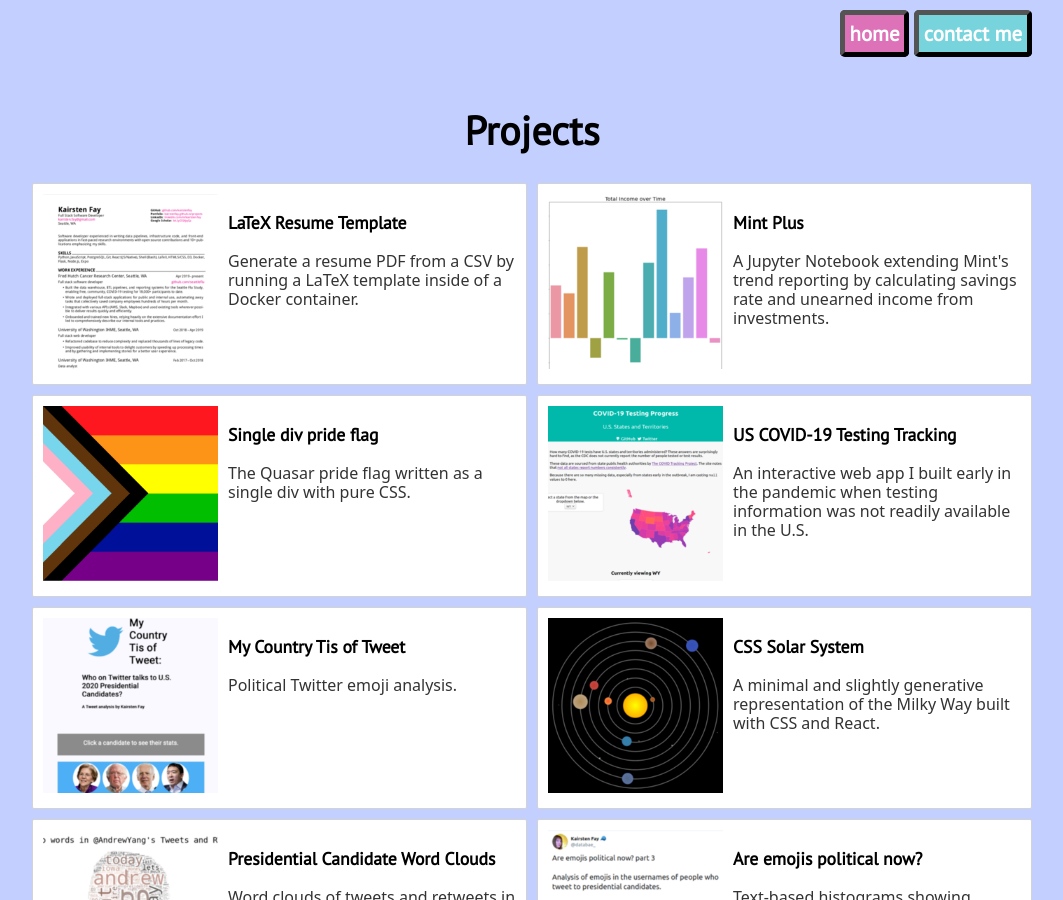
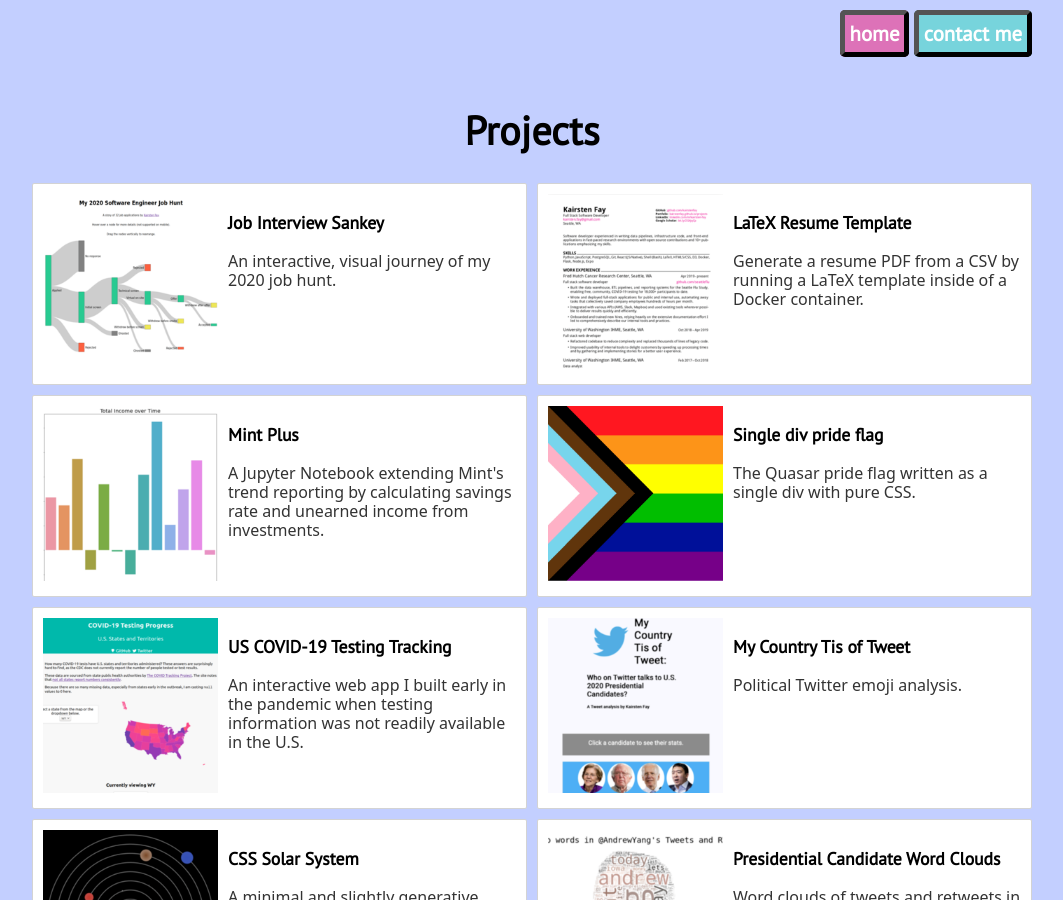
Before and after one commit to kairstenfay/kairstenfay.github.io, a Jekyll site: the page built from projects/index.html, in a window 1280 px wide and 900 px high. Shown: the whole window, without its empty margins (108-1171 px from the left). Built offline with Jekyll 4.4.1, drawn with Linux system fonts in a browser that asks for light colours.

Commit message:
projects: Add job interview sankey

```diff
--- a/projects/index.html
+++ b/projects/index.html
@@ -5,6 +5,18 @@ title: Projects by Kairsten
 
 <h1 class="title">Projects</h1>
 <div id="projects" class="portfolio-section">
+    <div class="portfolio-item">
+        <a href="https://github.com/kairstenfay/latex-resume" target="_blank">
+            <img class="link cell"
+                src="../images/thumbnail_job_interview_sankey.png"
+                alt="preview"/>
+        </a>
+        <div>
+            <h3>Job Interview Sankey</h3>
+            <p>An interactive, visual journey of my 2020 job hunt.
+            </p>
+        </div>
+    </div>
     <div class="portfolio-item">
         <a href="https://github.com/kairstenfay/latex-resume" target="_blank">
             <img class="link cell"
```
Also changed, not shown: images/thumbnail_job_interview_sankey.png (added).
